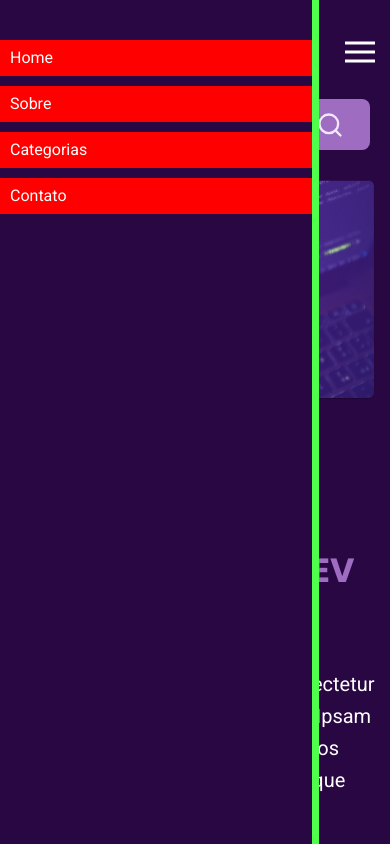
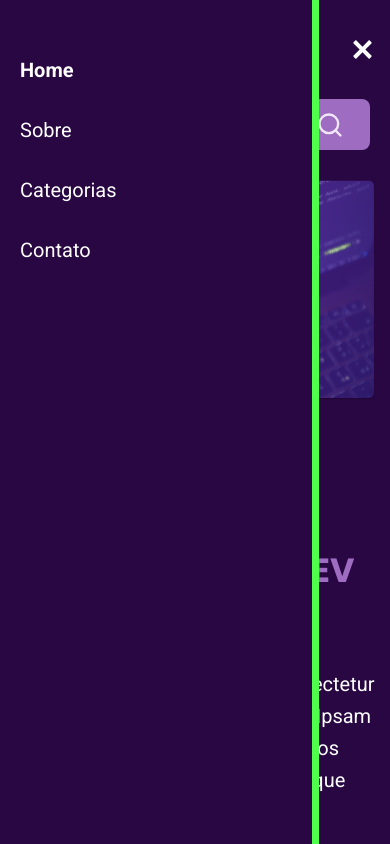
Before and after one commit to brunovictorlima/03-rocket-blog, a plain HTML site: page index.html in a window 390 px wide. Both pictures are taken after a click on the button 360 px from the left and 52 px from the top of the page. Shown: the top 844 px of the page. Drawn offline with Linux system fonts and the light colour scheme.

Commit message:
Mobile responsiveness completed.

```diff
--- a/css/style.css
+++ b/css/style.css
@@ -24,7 +24,27 @@ header{
 .logo-image{
     width: 180px;
 }
-
+#btn{
+    display: none;
+}
+#btn.closed{
+    display: none;
+}
+.item{
+    display: inline;
+    font-size: 1.25rem;
+    color: var(--white);
+    padding: 0 1rem;
+}
+.item-selected{
+    display: inline;
+    font-size: 1.25rem;
+    color: var(--white);
+    padding: 0 1rem;
+    font-weight: 700;
+    border-left: solid 3px var(--green);
+    padding-left: 0.25rem;
+}
 
 .search-box{
     display: flex;
@@ -165,11 +185,22 @@ hr{
         float: left;
     }
     #btn{
+        display: block;
         float: right;
         background: url('../images/menu-open.svg');
         background-repeat: no-repeat;
-        width: 30px;
-        height: 30px;
+        width: 25px;
+        height: 25px;
+        margin-top: 7px;
+        cursor:pointer;
+    }
+    #btn.close{
+        display: block;
+        float: right;
+        background: url('../images/menu-close.svg');
+        background-repeat: no-repeat;
+        width: 25px;
+        height: 25px;
         margin-top: 7px;
         cursor:pointer;
     }
@@ -179,6 +210,10 @@ hr{
         z-index: 0;
     }
     #menu{
+        display: none;
+    }
+    #menu.active{
+        display:block;
         position:fixed;
         background-color: var(--purple-bg);
         left: 0;
@@ -198,13 +233,20 @@ hr{
     }
 
     .item{
+        display: block;
         color: var(--white);
-        background-color: red;
-        padding: 10px;
-        margin: 10px 0;
-        border: 1px 0 solid var(--dark-bg);
+        padding: 10px 20px;
+        margin: 20px 0;
+        font-size: 20px;
     }
-
+    .item-selected{
+        display: block;
+        color: var(--white);
+        padding: 10px 20px;
+        margin: 20px 0;
+        font-size: 20px;
+        border-left: none;
+    }
     .header{
         display: flex;
         flex-direction: column;
--- a/index.html
+++ b/index.html
@@ -23,7 +23,7 @@
             <nav>
                 <div id="menu">
                     <ul class="menu-list">
-                        <li class="item"><a href="">Home</a></li>
+                        <li class="item-selected"><a href="">Home</a></li>
                         <li class="item"><a href="">Sobre</a></li>
                         <li class="item"><a href="">Categorias</a></li>
                         <li class="item"><a href="">Contato</a></li>
@@ -180,5 +180,6 @@
             </div>
         </div>
     </section>
+    <script src="js/script.js"></script>
 </body>
 </html>
--- /dev/null
+++ b/js/script.js
@@ -0,0 +1,10 @@
+const btnMobile = document.getElementById('btn');
+
+function toggleMenu() {
+    const menu = document.getElementById('menu');
+    menu.classList.toggle('active');
+
+    const btn = document.getElementById('btn');
+    btn.classList.toggle('close');
+}
+btnMobile.addEventListener('click', toggleMenu);
```
